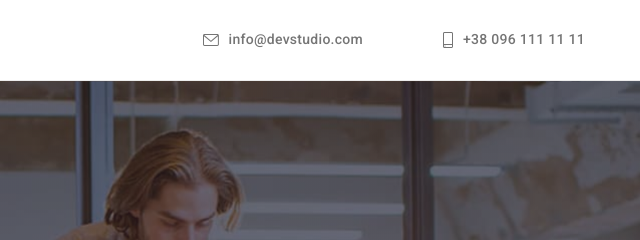
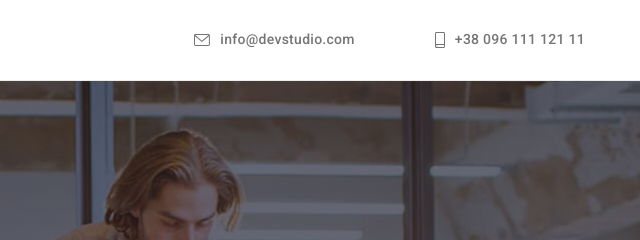
Before and after one commit to superrritagit/goit-markup-hw-05, a plain HTML site: page index.html in a window 1280 px wide. Shown: the top 240 px of the page, 640-1280 px from the left. Drawn offline with nearby package versions, Linux system fonts and the light colour scheme.

Commit message:
Update index.html

```diff
--- a/index.html
+++ b/index.html
@@ -84,7 +84,7 @@
                 <svg class="icon-phone" width="10" height="16">
                   <use href="./images/symbol-defs.svg#icon-phone"></use>
                 </svg>
-                +38 096 111 11 11</a
+                +38 096 111 121 11</a
               >
             </li>
           </ul>
@@ -179,19 +179,25 @@
             <li class="item">
               <div class="services-image">
                 <img src="images/img2.jpg" alt="Написання коду" width="370" height="294" />
-                <div class="services-label"><span class="label-description">Десктопні додатки</span></div>
+                <div class="services-label">
+                  <span class="label-description">Десктопні додатки</span>
+                </div>
               </div>
             </li>
             <li class="item">
               <div class="services-image">
                 <img src="images/img3.jpg" alt="Ноутбук з розміткою" width="370" height="294" />
-                <div class="services-label"><span class="label-description">Мобільні додатки</span></div>
+                <div class="services-label">
+                  <span class="label-description">Мобільні додатки</span>
+                </div>
               </div>
             </li>
             <li class="item">
               <div class="services-image">
                 <img src="images/img1.jpg" alt="Планшет" width="370" height="294" />
-                <div class="services-label"><span class="label-description">Дизайнерські рішення</span></div>
+                <div class="services-label">
+                  <span class="label-description">Дизайнерські рішення</span>
+                </div>
               </div>
             </li>
           </ul>
```
